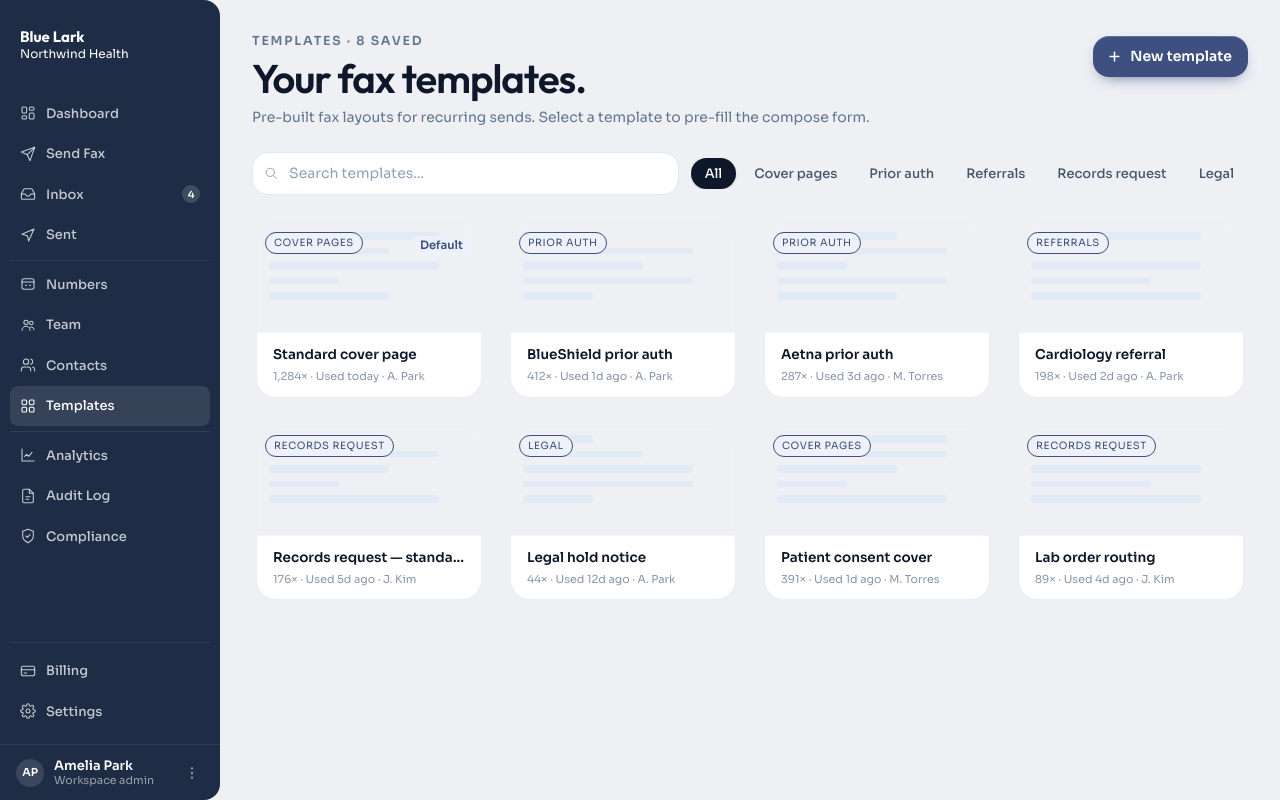
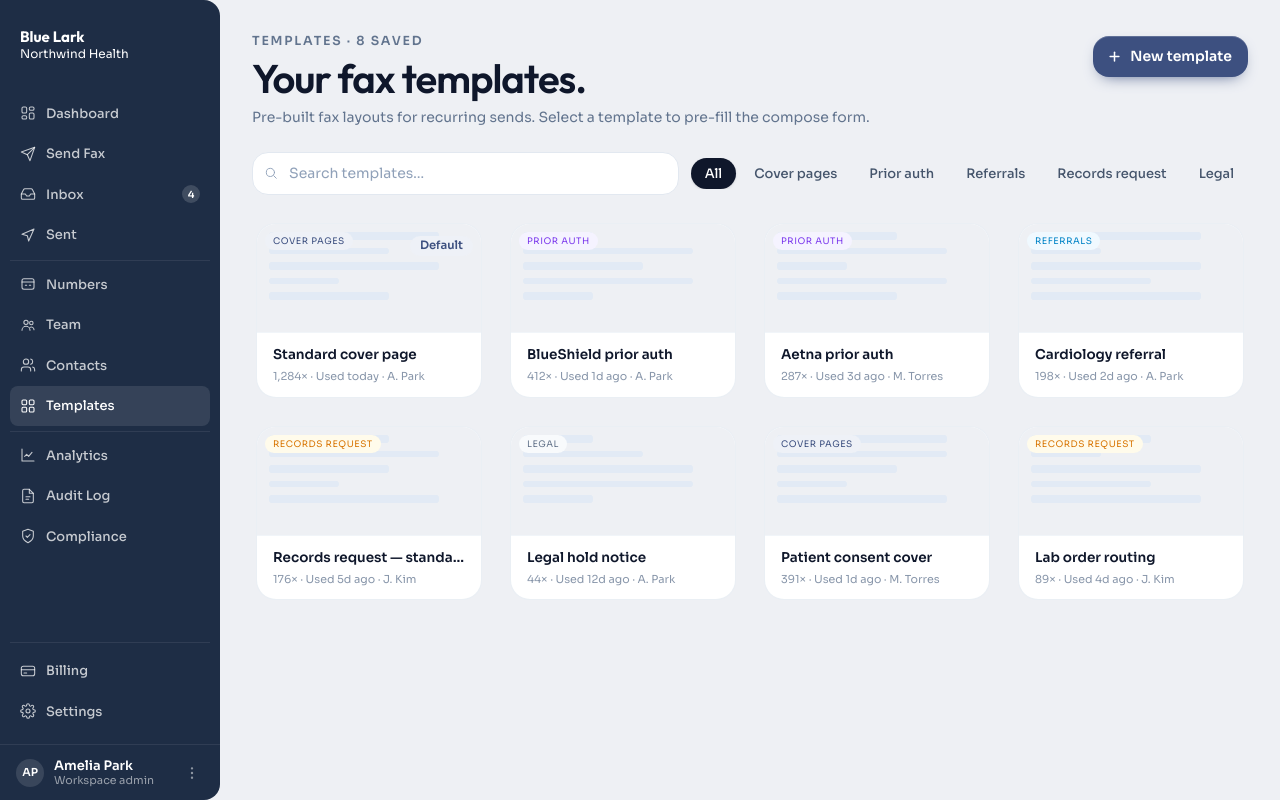
Before and after one commit to kschulze3142/design-prototype, a Next.js app: page /app/templates in a window 1280 px wide. Built offline with nearby package versions, Linux system fonts and the light colour scheme.

Commit message:
feat: templates — category pill colors, card hover lift, use template overlay

```diff
--- a/app/app/templates/page.tsx
+++ b/app/app/templates/page.tsx
@@ -52,13 +52,31 @@ function SoftCard({ children, className = '' }: { children: React.ReactNode; cla
 }
 
 function TemplateCard({ t, onClick, selected }: { t: Template; onClick: () => void; selected: boolean }) {
+  const [hovered, setHovered] = useState(false);
+
+  const CAT_STYLE: Record<string, { color: string; bg: string }> = {
+    'Cover pages':     { color: 'var(--color-primary)',    bg: 'var(--color-primary-subtle)' },
+    'Prior auth':      { color: 'var(--color-phi)',        bg: 'var(--color-phi-bg)' },
+    'Referrals':       { color: 'var(--color-processing)', bg: 'var(--color-processing-bg)' },
+    'Records request': { color: 'var(--color-review)',     bg: 'var(--color-review-bg)' },
+    'Legal':           { color: 'var(--color-archived)',   bg: 'var(--color-archived-bg)' },
+  };
+  const cs = CAT_STYLE[t.cat] ?? CAT_STYLE['Cover pages'];
+
   return (
     <button onClick={onClick}
+      onMouseEnter={() => setHovered(true)}
+      onMouseLeave={() => setHovered(false)}
       className={`w-full text-left rounded-[24px] p-1 transition ${selected ? 'ring-2 ring-[var(--color-primary)] ring-offset-2' : ''}`}>
-      <div className="rounded-[20px] overflow-hidden border border-slate-200/70 bg-white">
+      <div
+        className="rounded-[20px] overflow-hidden border border-slate-200/70 bg-white"
+        style={{ transition: 'transform var(--duration-base) var(--ease-out), box-shadow var(--duration-base) var(--ease-out)' }}
+        onMouseEnter={e => { (e.currentTarget as HTMLDivElement).style.transform = 'translateY(-2px)'; (e.currentTarget as HTMLDivElement).style.boxShadow = 'var(--shadow-panel)'; }}
+        onMouseLeave={e => { (e.currentTarget as HTMLDivElement).style.transform = 'translateY(0)'; (e.currentTarget as HTMLDivElement).style.boxShadow = ''; }}
+      >
         {/* Thumbnail */}
         <div className="relative" style={{ height: 108, maxHeight: 108, background: 'var(--color-bg)', overflow: 'hidden' }}>
-          <div style={{ position: 'absolute', top: '8px', left: '8px', zIndex: 20, fontFamily: 'var(--font-mono)', fontSize: '10px', textTransform: 'uppercase', letterSpacing: '0.06em', padding: '3px 8px', borderRadius: '999px', backgroundColor: 'var(--color-primary-subtle)', color: 'var(--color-primary)', border: '1px solid var(--color-primary)', lineHeight: 1.4 }}>
+          <div style={{ position: 'absolute', top: '8px', left: '8px', zIndex: 20, fontFamily: 'var(--font-mono)', fontSize: '9px', textTransform: 'uppercase', letterSpacing: '0.06em', padding: '3px 8px', borderRadius: '999px', backgroundColor: cs.bg, color: cs.color, lineHeight: 1.4 }}>
             {t.cat}
           </div>
           {t.featured && (
@@ -71,6 +89,13 @@ function TemplateCard({ t, onClick, selected }: { t: Template; onClick: () => vo
               <div key={i} style={{ height: i % 2 === 0 ? 8 : 6, background: 'var(--color-border)', borderRadius: 3, width: LINE_WIDTHS[w] }} />
             ))}
           </div>
+          {hovered && (
+            <div style={{ position: 'absolute', inset: 0, background: 'rgba(61,80,128,0.07)', display: 'flex', alignItems: 'center', justifyContent: 'center', zIndex: 10 }}>
+              <span style={{ fontFamily: 'var(--font-sora)', fontSize: '13px', fontWeight: 500, color: 'var(--color-primary)', background: 'var(--color-surface)', border: '1px solid var(--color-border-strong)', borderRadius: 'var(--radius-pill)', padding: '6px 16px' }}>
+                Use template →
+              </span>
+            </div>
+          )}
         </div>
         {/* Footer */}
         <div className="px-4 py-3 border-t border-slate-100">
```
